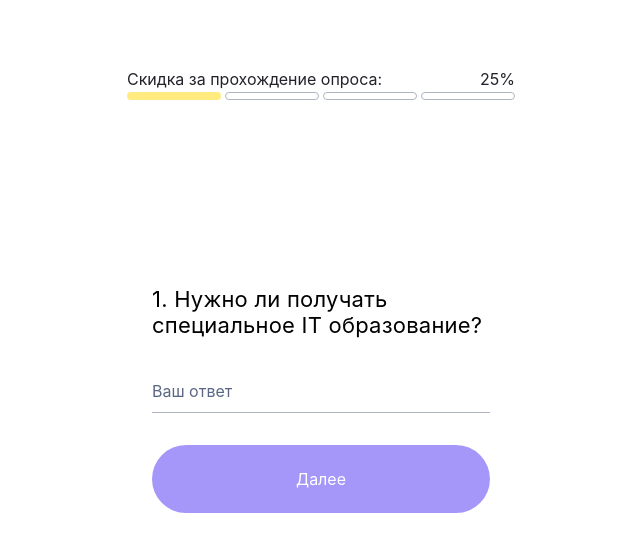
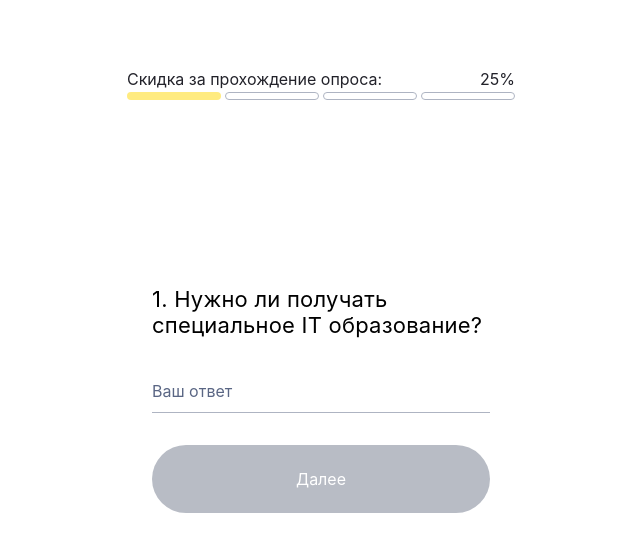
Before and after one commit to Asdian21/tehnikum-quiz, a React (Create React App) app: page /step-one in a window 1280 px wide. Shown: the top 552 px of the page, without its empty margins (319-959 px from the left). Built offline with nearby package versions, Linux system fonts and the light colour scheme.

Commit message:
Welcome - done. StepOne - done. StepTwo - done

```diff
--- a/src/components/AppButton.jsx
+++ b/src/components/AppButton.jsx
@@ -2,7 +2,7 @@ import React from "react";
 
 export const AppButton = ({
   buttonText,
-  buttonType,
+  buttonType = "button",
   isDisabled,
   buttonClick,
 }) => {
--- a/src/components/LinkButton.jsx
+++ b/src/components/LinkButton.jsx
@@ -1,11 +1,12 @@
 import React from "react";
 import { AppButton } from "./AppButton";
 import { Link } from "react-router-dom";
+import { isDisabled } from "@testing-library/user-event/dist/utils";
 
-export const LinkButton = ({ path, ...props }) => {
+export const LinkButton = ({ path, isDisabled, ...props }) => {
   return (
     <Link to={path} {...props}>
-      <AppButton buttonText="Далее" />
+      <AppButton buttonText="Далее" isDisabled={isDisabled} />
     </Link>
   );
 };
--- a/src/pages/StepOne.jsx
+++ b/src/pages/StepOne.jsx
@@ -5,19 +5,51 @@ import { AppButton } from "../components/AppButton";
 import { ProgressBar } from "../components/ProgressBar";
 import { LinkButton } from "../components/LinkButton";
 import { ThemeContext } from "../new_contexts/ThemeContext";
+import { useLocation, useNavigate } from "react-router-dom";
 
 const StepOne = () => {
+  const location = useLocation();
+  const previousNameValue = location.state?.nameValue || "";
+  const previousPhoneValue = location.state?.phoneValue || "";
+
+  const navigate = useNavigate();
   const { theme } = useContext(ThemeContext);
-  const [answerValue, setAnswerValue] = useState("");
+
+  const [eshkereValue, setEshkereValue] = useState("");
   const [checkButton, setCheckButton] = useState(true);
+  const [eshkereError, setEshkereError] = useState(false);
 
+  const eshkereRegex = /^[a-zA-Zа-яА-ЯёЁ]{1,20}$/;
+
+  // Переход на следующую страницу
+  const goToNextPage = () => {
+    navigate("/step-two", {
+      state: {
+        previousNameValue,
+        previousPhoneValue,
+        eshkereValue,
+      },
+    });
+  };
+
+  // Обработка клика на кнопку
+  const handleClick = () => {
+    const isEshkereError = !eshkereRegex.test(eshkereValue);
+    setEshkereError(isEshkereError);
+
+    if (!isEshkereError) {
+      goToNextPage();
+    }
+  };
+
+  // Следим за вводом в поле и обновляем состояние кнопки
   useEffect(() => {
-    if (answerValue) {
+    if (eshkereValue) {
       setCheckButton(false);
     } else {
       setCheckButton(true);
     }
-  }, [answerValue]);
+  }, [eshkereValue]);
 
   return (
     <div className={`container ${theme === "dark" ? "_dark" : ""}`}>
@@ -33,10 +65,15 @@ const StepOne = () => {
               <StepOneLabel
                 placeholder="Ваш ответ"
                 inputType="text"
-                labelValue={answerValue}
-                labelChange={setAnswerValue}
+                labelValue={eshkereValue}
+                labelChange={setEshkereValue}
+                hasError={eshkereError}
               />
-              <LinkButton path="/step-two" headerText="Далее" />
+              <AppButton
+                buttonText="Далее"
+                isDisabled={checkButton}
+                buttonClick={handleClick}
+              />
             </div>
           </div>
         </div>
--- a/src/pages/StepTwo.jsx
+++ b/src/pages/StepTwo.jsx
@@ -1,14 +1,21 @@
-import React, { useState, useContext } from "react";
+import React, { useState, useContext, useEffect } from "react";
 import { ProgressBar } from "../components/ProgressBar";
 import { Header } from "../components/Header";
 import { AnswerLabel } from "../components/AnswerLabel";
 import { AppButton } from "../components/AppButton";
 import { LinkButton } from "../components/LinkButton";
 import { ThemeContext } from "../new_contexts/ThemeContext";
+import { isDisabled } from "@testing-library/user-event/dist/utils";
+import { useLocation } from "react-router-dom";
 
 const StepTwo = () => {
+  const location = useLocation();
+  const { previousNameValue, previousPhoneValue, eshkereValue } =
+    location.state || "";
+
   const { theme } = useContext(ThemeContext);
   const [course, setCourse] = useState(null);
+  const [checkButton, setCheckButton] = useState(true);
 
   const variants = [
     {
@@ -29,7 +36,13 @@ const StepTwo = () => {
     },
   ];
 
-  // console.log(course);
+  useEffect(() => {
+    if (course) {
+      setCheckButton(false);
+    } else {
+      setCheckButton(true);
+    }
+  }, [course]);
 
   return (
     <div className={`container ${theme === "dark" ? "_dark" : ""}`}>
@@ -49,7 +62,8 @@ const StepTwo = () => {
                   />
                 ))}
               </ul>
-              <LinkButton path="/step-three" headerText="Далее" />
+              <LinkButton path="/step-three" isDisabled={checkButton} />
+              {/* <p>{course}</p> */}
             </div>
           </div>
         </div>
--- a/src/pages/Thanks.jsx
+++ b/src/pages/Thanks.jsx
@@ -1,8 +1,11 @@
 import React, { useContext } from "react";
 import { ThemeContext } from "../new_contexts/ThemeContext";
+import { useLocation } from "react-router-dom";
 
 const Thanks = () => {
   const { theme } = useContext(ThemeContext);
+  const location = useLocation();
+
   return (
     <div className={`container ${theme === "dark" ? "_dark" : ""}`}>
       <div className="container">
--- a/src/pages/Welcome.jsx
+++ b/src/pages/Welcome.jsx
@@ -24,7 +24,7 @@ const Welcome = () => {
   const nameRegex = /^[a-zA-Zа-яА-ЯёЁ]{1,20}$/;
 
   const goToNextPage = () => {
-    navigate("/step-one");
+    navigate("/step-one", { state: { nameValue, phoneValue } });
   };
 
   const handleClick = () => {
```
